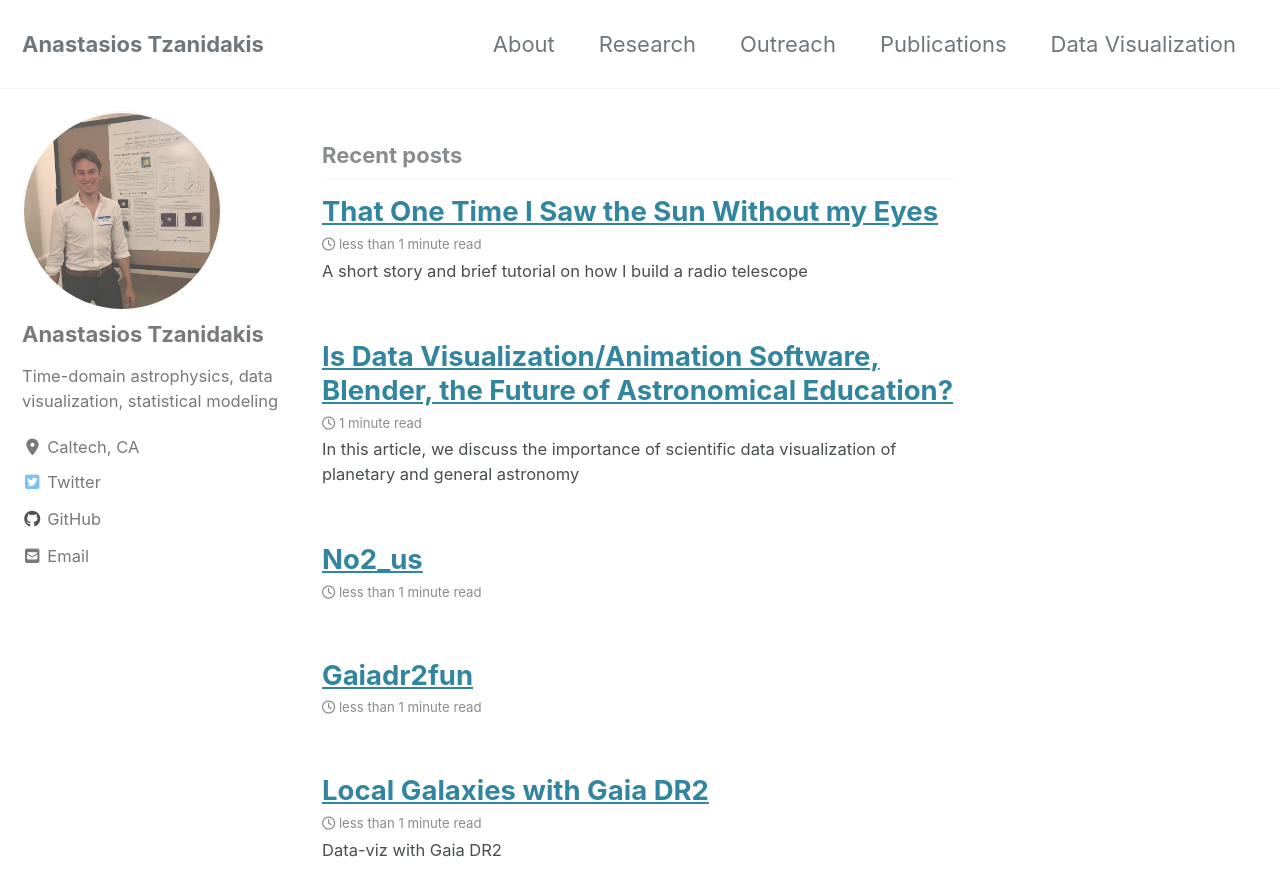
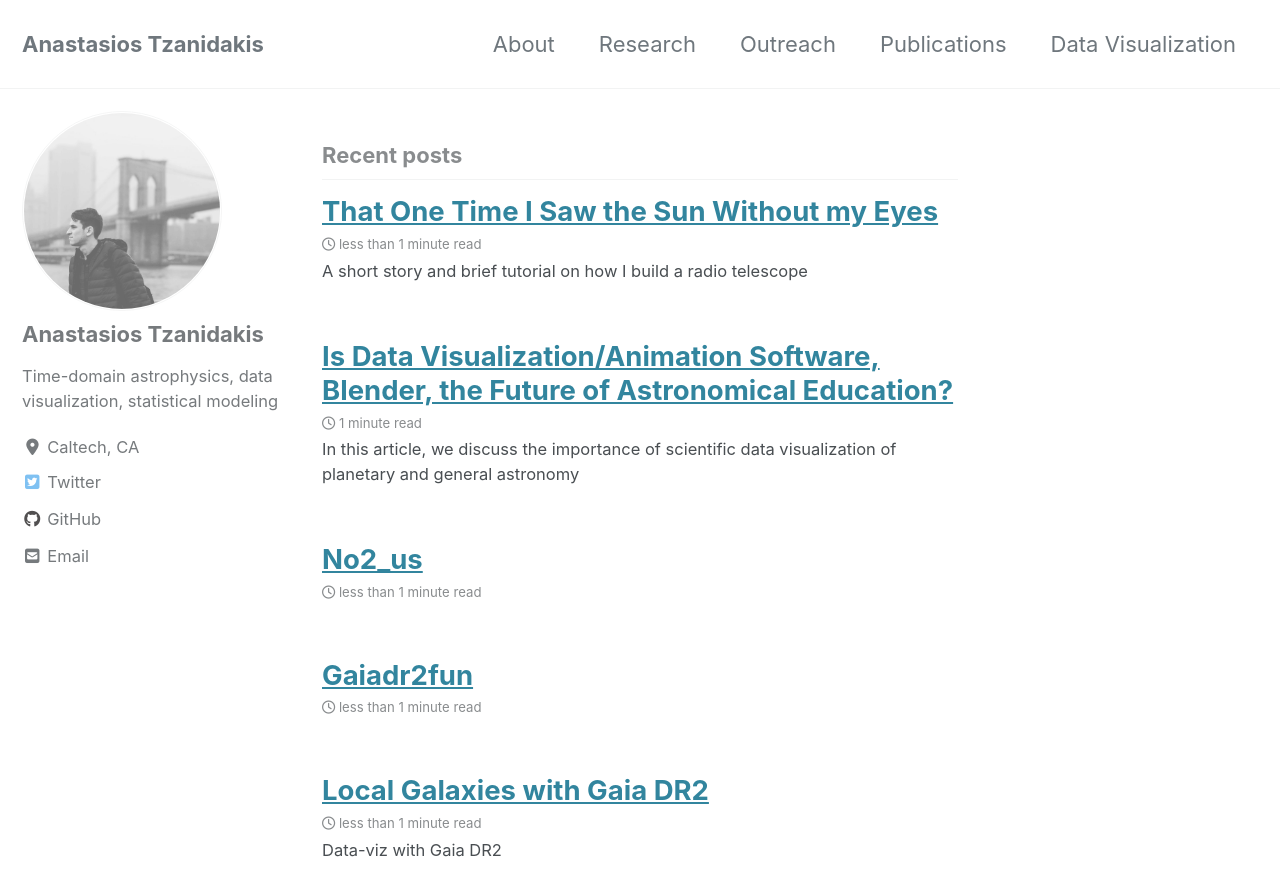
Before and after one commit to AndyTza/andytza.github.io, a Jekyll site: the page built from index.html, in a window 1280 px wide and 900 px high. Shown: the top 896 px of the window. Built offline with Jekyll 4.4.1, drawn with Linux system fonts in a browser that asks for light colours; cached includes are drawn as plain includes; nearby versions of some CDN libraries; the list of posts is cut into pages by our own code.

Commit message:
new post

```diff
--- a/_config.yml
+++ b/_config.yml
@@ -108,7 +108,7 @@ analytics:
 # Site Author
 author:
   name             : "Anastasios Tzanidakis"
-  avatar           : "/images/nas-post.jpg" #
+  avatar           : "/images/andyt.jpg" #
   bio              : "Time-domain astrophysics, data visualization, statistical modeling"
   location         : "Caltech, CA"
   email            : atzanida@caltech.edu
```
Also changed, not shown: images/andyt.jpg (added).
